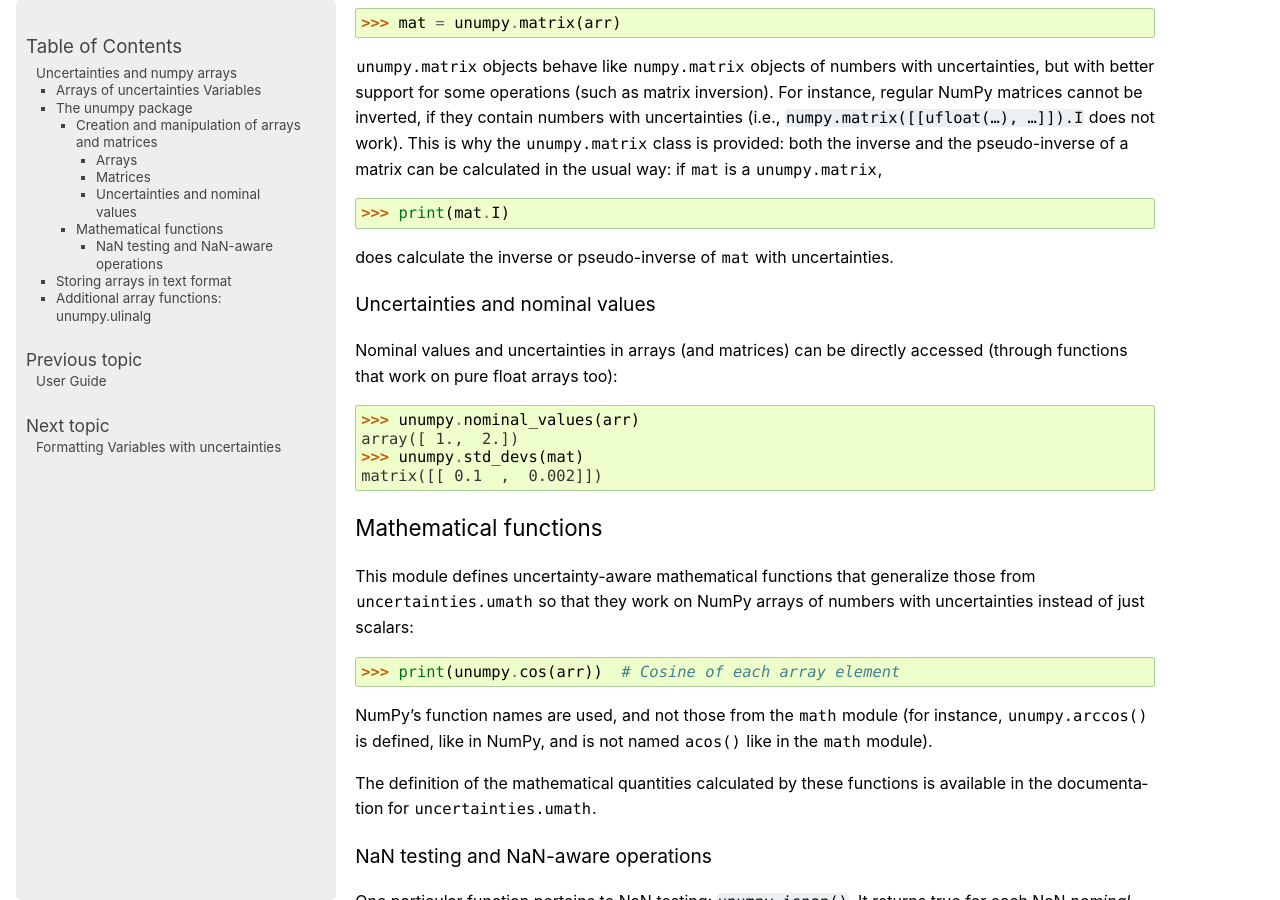
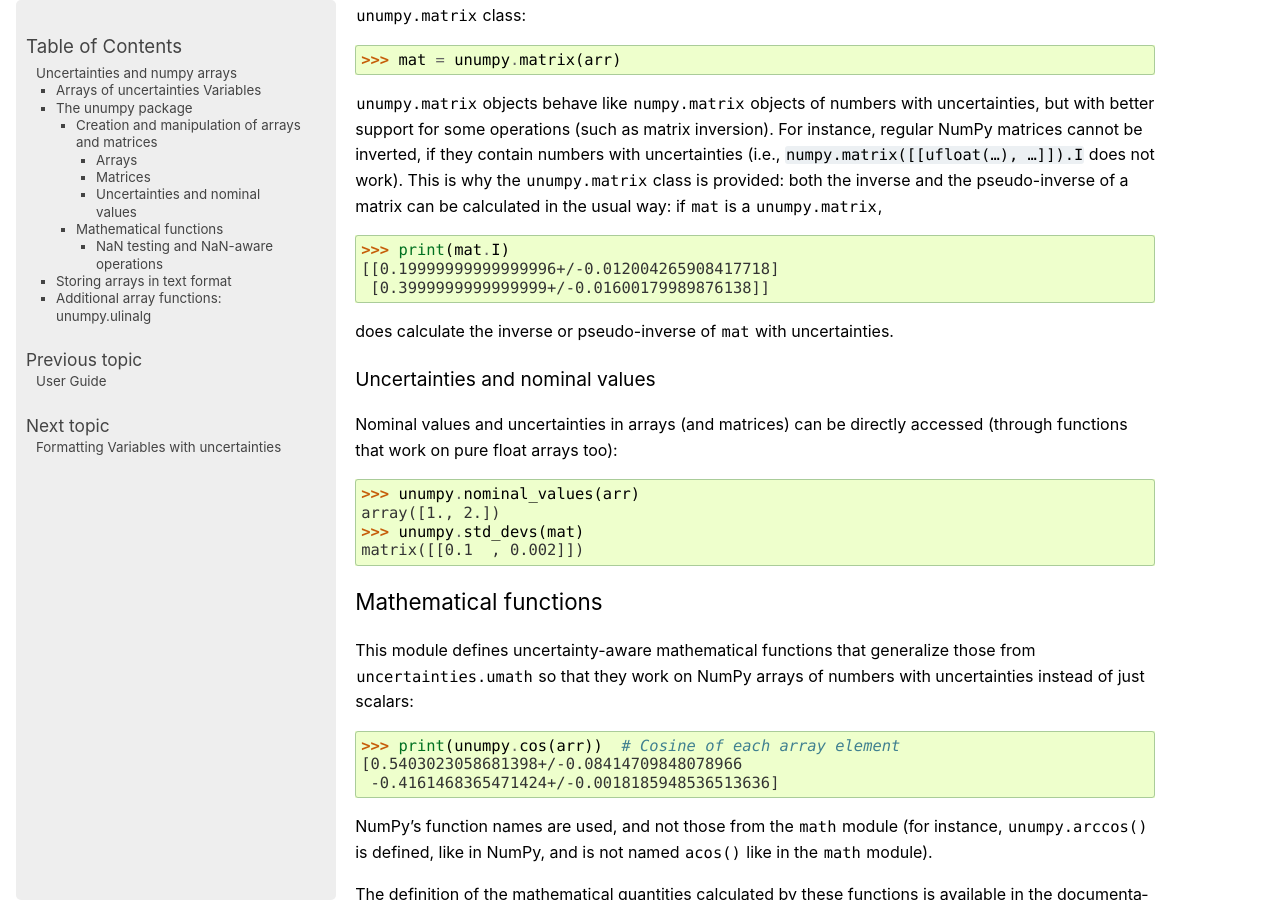
Before and after one commit to lmfit/uncertainties, a Sphinx documentation site: the page built from doc/numpy_guide.rst, in a window 1280 px wide and 900 px high, scrolled down 1411 px. Built offline with Sphinx 7.4.7, drawn with Linux system fonts in a browser that asks for light colours; pages that are not in the unit, such as notebooks, are missing from menus; the version number could not be read and is left out; some of the changed lines change nothing that is shown; some of the changed text lies outside the part shown.

Commit message:
start numpy guide

```diff
--- a/doc/numpy_guide.rst
+++ b/doc/numpy_guide.rst
@@ -15,10 +15,12 @@
 It is possible to put uncertainties Variable  in NumPy_ arrays and
 matrices:
 
->>> arr = numpy.array([ufloat(1, 0.01), ufloat(2, 0.1)])
->>> 2*arr
+>>> import numpy as np
+>>> from uncertainties import ufloat
+>>> arr = np.array([ufloat(1, 0.01), ufloat(2, 0.1)])
+>>> print(2*arr)
 [2.0+/-0.02 4.0+/-0.2]
->>> print arr.sum()
+>>> print(str(arr.sum()))
 3.00+/-0.10
 
 Many common operations on NumPy arrays can be performed transparently
@@ -72,7 +74,7 @@
 NumPy arrays of numbers with uncertainties can also be built directly
 through NumPy, thanks to NumPy's support of arrays of arbitrary objects:
 
->>> arr = numpy.array([ufloat(1, 0.1), ufloat(2, 0.002)])
+>>> arr = np.array([ufloat(1, 0.1), ufloat(2, 0.002)])
 
 .. index::
    single: matrices; creation and manipulation
@@ -101,6 +103,8 @@
 the usual way: if :data:`mat` is a :class:`unumpy.matrix`,
 
 >>> print(mat.I)
+[[0.19999999999999996+/-0.012004265908417718]
+ [0.3999999999999999+/-0.01600179989876138]]
 
 does calculate the inverse or pseudo-inverse of :data:`mat` with
 uncertainties.
@@ -118,9 +122,9 @@
 too):
 
 >>> unumpy.nominal_values(arr)
-array([ 1.,  2.])
+array([1., 2.])
 >>> unumpy.std_devs(mat)
-matrix([[ 0.1  ,  0.002]])
+matrix([[0.1  , 0.002]])
 
 
 .. index:: mathematical operation; on an array of numbers
@@ -133,6 +137,8 @@
 NumPy arrays of numbers with uncertainties instead of just scalars:
 
 >>> print(unumpy.cos(arr))  # Cosine of each array element
+[0.5403023058681398+/-0.08414709848078966
+ -0.4161468365471424+/-0.0018185948536513636]
 
 NumPy's function names are used, and not those from the :mod:`math`
 module (for instance, :func:`unumpy.arccos` is defined, like in NumPy,
```
